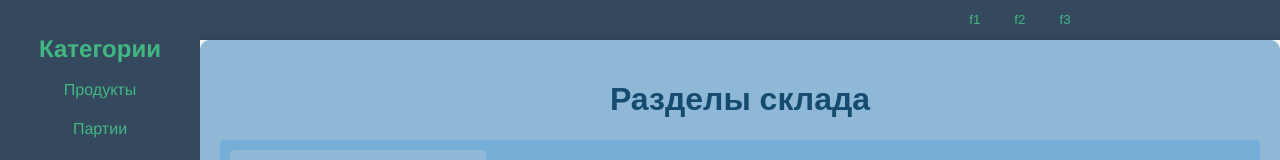
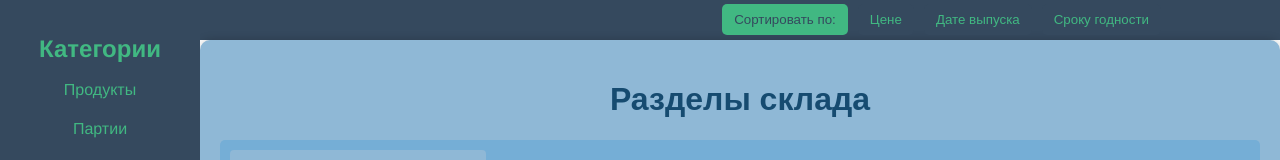
Before and after one commit to Genesis-Warehouse/lab5-6, a Vue app: page / in a window 1280 px wide. Shown: the top 160 px of the page. Built offline with nearby package versions, Linux system fonts and the light colour scheme; no server answers.

Commit message:
added sortline

```diff
--- a/src/components/BatchElement.vue
+++ b/src/components/BatchElement.vue
@@ -41,10 +41,11 @@ img{
     height: 20px;
     padding: 5px;
     margin: 0 5px 0 5px;
+    transition: background-color 0.3s, color 0.3s;
+    border-radius: 15%;
 }
 img:hover{
     background-color: #164B70;
-    border-radius: 15%;
     cursor: pointer;
 }
 </style>
--- a/src/components/ContentList.vue
+++ b/src/components/ContentList.vue
@@ -1,7 +1,13 @@
 <template>
     <div>
       <div v-if="selectedCategory === 1">
-        <ProductList ref="contentRef" @postNewElement="postNewElement" @deleteContent="deleteContent" @editContent="editContent"/>
+        <ProductList
+        ref="contentRef"
+        @postNewElement="postNewElement"
+        @deleteContent="deleteContent"
+        @editContent="editContent"
+        :sortNumber="sortNumber"
+        />
       </div>
       <div v-else-if="selectedCategory === 2">
         <BatchesList ref="contentRef" @postNewElement="postNewElement" @deleteContent="deleteContent" @editContent="editContent"/>
@@ -28,6 +34,9 @@
         required: true,
         validator: value => value >= 1 && value <= 3,
       },
+      sortNumber:{
+        type:Number
+      }
     },
     components: {
       ProductList,
--- a/src/components/MainPage.vue
+++ b/src/components/MainPage.vue
@@ -4,23 +4,30 @@
         <CategoryList @update-selected-category="updateSelectedCategory"/>
       </div>
       <div class="content">
-        <FilterLine
-        :filters="filters"
+        <SortLine
+        :sorts="sorts"
         :categoryTitle="selectedCategory.title"
-        :selectedFilterId="selectedFilterId"
-        @filter-selected="onFilterSelected"
+        :selectedSortId="selectedSortId"
+        @sort-selected="onSortSelected"
       />
       <PopupWindow :selectedCategory="selectedCategory" :popupSettings="popupSettings" @contentUpdate="contentUpdate" ref="popupRef"></PopupWindow>
       <!-- <StorageItems :items="storageItems" /> -->
         <!-- Остальной контент страницы -->
-        <ContentList ref="contentRef" :selectedCategory="this.selectedCategory" @editContent="editContent" @deleteContent="deleteContent" @postNewElement="postNewElement"></ContentList>
+        <ContentList
+        ref="contentRef"
+        :selectedCategory="this.selectedCategory"
+        @editContent="editContent"
+        @deleteContent="deleteContent"
+        @postNewElement="postNewElement"
+        :sortNumber="selectedSortId"
+        ></ContentList>
       </div>
     </div>
   </template>
 
   <script>
   import CategoryList from './CategoryList.vue';
-  import FilterLine from './FilterLine.vue';
+  import SortLine from './SortLine.vue';
   // import StorageItems from './StorageItems.vue';
   import ContentList from './ContentList.vue';
   import PopupWindow from './PopupWindow.vue';
@@ -28,7 +35,7 @@
     name: 'MainPage',
     components: {
       CategoryList,
-      FilterLine,
+      SortLine,
       // StorageItems,
       ContentList,
       PopupWindow
@@ -45,13 +52,14 @@
           { id: '2', name: 'Партии' },
           { id: '3', name: 'Разделы склада' }
         ],
-        filters: [
-          { id: '1', name: 'f1' },
-          { id: '2', name: 'f2' },
-          { id: '3', name: 'f3' }
+        sorts: [
+          {id:0, name:'Сортировать по:'},
+          { id: 1, name: 'Цене' },
+          { id: 2, name: 'Дате выпуска' },
+          { id: 3, name: 'Сроку годности' }
         ],
         // selectedCategory: { id: '1', title: 'Category 1' },
-        selectedFilterId: '',
+        selectedSortId: 0,
       //   storageItems: [
       //   { id: 'item1', name: 'Item 1', details: 'Details for Item 1', isExpanded: false },
       //   { id: 'item2', name: 'Item 2', details: 'Details for Item 2', isExpanded: false },
@@ -62,9 +70,10 @@
       };
     },
     methods: {
-      onFilterSelected(filterId) {
-        this.selectedFilterId = filterId;
-        // Здесь можно обработать выбор фильтра и выполнить необходимые действия
+      onSortSelected(sortId) {
+        this.selectedSortId = sortId;
+        this.contentUpdate();
+        // Здесь можно обработать выбор сортировки и выполнить необходимые действия
       },
       updateSelectedCategory(selCat){
         this.selectedCategory=selCat;
--- a/src/components/PostButton.vue
+++ b/src/components/PostButton.vue
@@ -27,6 +27,7 @@
     color: #164B70;
     padding: 10px;
     border-radius: 4px;
+    transition: background-color 0.3s, color 0.3s;
   }
 
   .post_button span {
--- a/src/components/ProductElement.vue
+++ b/src/components/ProductElement.vue
@@ -2,6 +2,8 @@
     <li>
         <span class="product-name">{{ product.name }}</span>
         <span class="product-price">{{ product.price }} руб.</span>
+        <span class="product-production_date">Выпущен: {{ product.production_date }}</span>
+        <span class="product-expiration_date">Годен до:{{ product.expiration_date }} руб.</span>
         <span><img @click="editProduct" src="../icons/icon_edit.png" alt="edit"><img @click="deleteProduct" src="../icons/icon_delete.png" alt="delete"></span>
     </li>
 </template>
@@ -41,10 +43,14 @@ img{
     height: 20px;
     padding: 5px;
     margin: 0 5px 0 5px;
+    transition: background-color 0.3s, color 0.3s;
+    border-radius: 15%;
 }
 img:hover{
     background-color: #164B70;
-    border-radius: 15%;
     cursor: pointer;
 }
+.product-name{
+    width: 200px;
+}
 </style>
--- a/src/components/ProductList.vue
+++ b/src/components/ProductList.vue
@@ -3,7 +3,7 @@
       <h1>Список товаров</h1>
       <PostButton @postNewElement="postNewElement"></PostButton>
       <ul>
-        <ProductElement @editClicked="editClicked" @deleteClicked="deleteClicked" v-for="product in products" :key="product.id" :product="product"></ProductElement>
+        <ProductElement @editClicked="editClicked" @deleteClicked="deleteClicked" v-for="product in sortedList" :key="product.id" :product="product"></ProductElement>
       </ul>
     </div>
   </template>
@@ -14,9 +14,15 @@
   import PostButton from './PostButton.vue';
   export default {
     name: 'ProductList',
+    props:{
+      sortNumber:{
+        type:Number
+      }
+    },
     data() {
         return {
             products: [],
+            sortedList:[]
         };
     },
     created() {
@@ -27,6 +33,7 @@
             axiosConfig.get('/products/all')
                 .then(response => {
                 this.products = response.data;
+                this.sortList(this.sortNumber);
             })
                 .catch(error => {
                 console.error('Ошибка при загрузке данных:', error);
@@ -40,6 +47,29 @@
         },
         postNewElement(){
           this.$emit('postNewElement')
+        },
+        sortList(sortNumber){
+          switch (sortNumber) {
+            case 1:
+              this.sortedList= this.products.slice().sort((a,b)=>{
+              return a['price']-b['price'];
+              })
+              break;
+            case 2:
+              this.sortedList= this.products.slice().sort((a,b)=>{
+              return new Date(a.production_date).setHours(0,0,0,0)-new Date(b.production_date).setHours(0,0,0,0);
+              })
+              break;
+            case 3:
+              this.sortedList= this.products.slice().sort((a,b)=>{
+              return new Date(a.expiration_date).setHours(0,0,0,0)-new Date(b.expiration_date).setHours(0,0,0,0);
+              })
+              break;
+
+            default:
+              this.sortedList= this.products.slice();
+              break;
+          }
         }
     },
     components: { ProductElement, PostButton }
--- a/src/components/FilterLine.vue
+++ b/src/components/SortLine.vue
@@ -1,15 +1,15 @@
 <template>
-    <div class="filter-line">
-      <h2 class="filter-line-title">{{ categoryTitle }}</h2>
-      <div class="filter-line-filters">
+    <div class="sort-line">
+      <h2 class="sort-line-title">{{ categoryTitle }}</h2>
+      <div class="sort-line-sorts">
         <button
-          v-for="filter in filters"
-          :key="filter.id"
-          class="filter-line-filter"
-          @click="selectFilter(filter)"
-          :class="{ 'filter-line-filter-active': filter.id === selectedFilterId }"
+          v-for="sort in sorts"
+          :key="sort.id"
+          class="sort-line-sort"
+          @click="selectSort(sort)"
+          :class="{ 'sort-line-sort-active': sort.id === selectedSortId }"
         >
-          {{ filter.name }}
+          {{ sort.name }}
         </button>
       </div>
     </div>
@@ -17,9 +17,9 @@
 
   <script>
   export default {
-    name: 'FilterLine',
+    name: 'SortLine',
     props: {
-      filters: {
+      sorts: {
         type: Array,
         required: true
       },
@@ -27,21 +27,21 @@
         type: String,
         required: true
       },
-      selectedFilterId: {
-        type: String,
-        default: ''
+      selectedSortId: {
+        type: Number,
+        default: 0
       }
     },
     methods: {
-      selectFilter(filter) {
-        this.$emit('filter-selected', filter.id);
+      selectSort(sort) {
+        this.$emit('sort-selected', sort.id);
       }
     }
   }
   </script>
 
   <style scoped>
-  .filter-line {
+  .sort-line {
     background-color: #35495e;
     padding: 0 15px;
     display: flex;
@@ -50,16 +50,16 @@
     padding-left:200px ;
   }
 
-  .filter-line-title {
+  .sort-line-title {
     color: #41B882;
     font-size: 1.5em;
   }
 
-  .filter-line-filters {
+  .sort-line-sorts {
     display: flex;
   }
 
-  .filter-line-filter {
+  .sort-line-sort {
     color: #41B882;
     background-color: #35495e;
     padding: 8px 12px;
@@ -70,12 +70,12 @@
     transition: background-color 0.3s, color 0.3s;
   }
 
-  .filter-line-filter:hover {
+  .sort-line-sort:hover {
     background-color: #41B882;
     color: #35495e;
   }
 
-  .filter-line-filter-active {
+  .sort-line-sort-active {
     background-color: #41B882;
     color: #35495e;
   }
--- a/src/components/WarehouseSection.vue
+++ b/src/components/WarehouseSection.vue
@@ -41,10 +41,11 @@ img{
     height: 20px;
     padding: 5px;
     margin: 0 5px 0 5px;
+    transition: background-color 0.3s, color 0.3s;
+    border-radius: 15%;
 }
 img:hover{
     background-color: #164B70;
-    border-radius: 15%;
     cursor: pointer;
 }
 </style>
```
